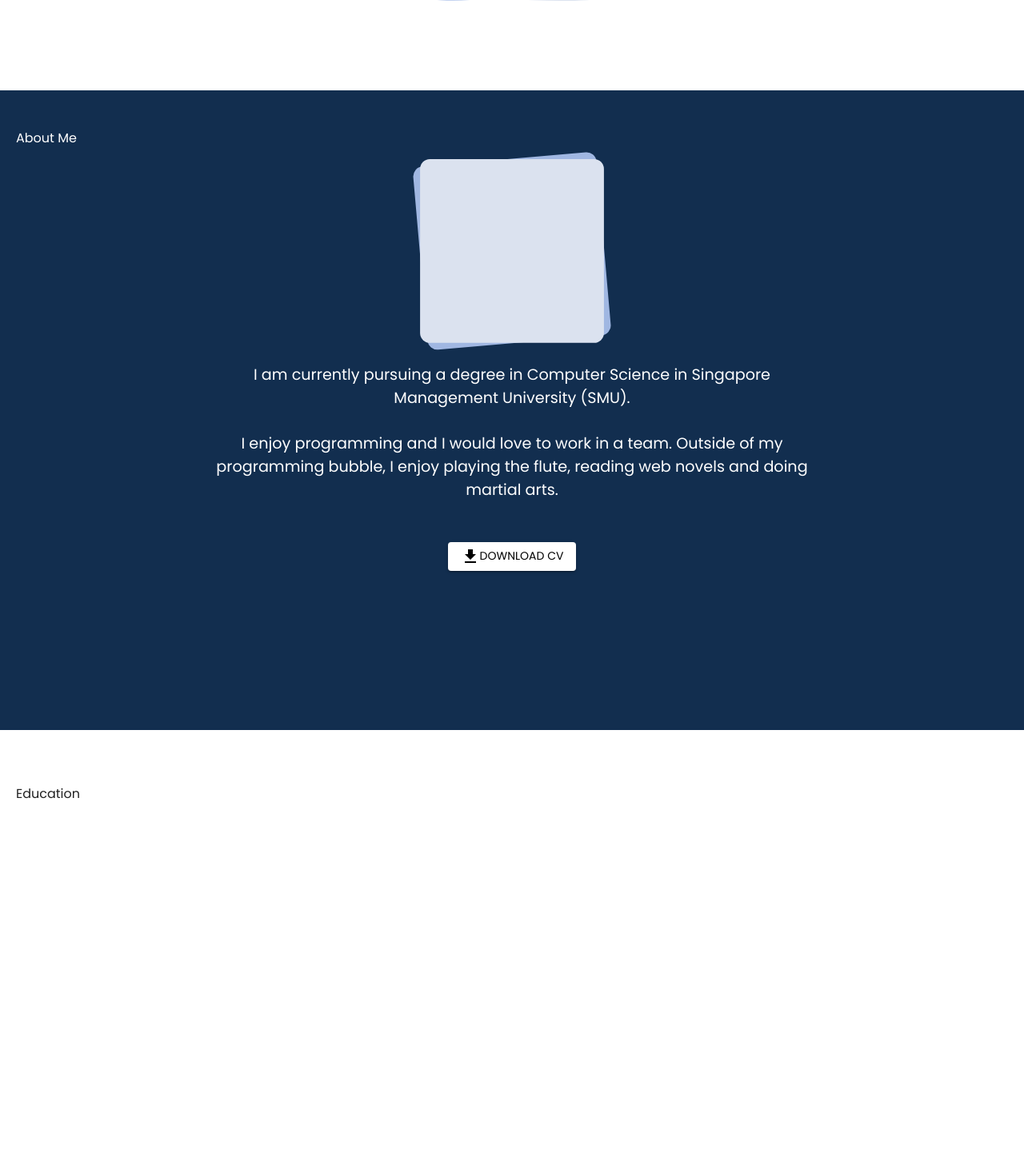
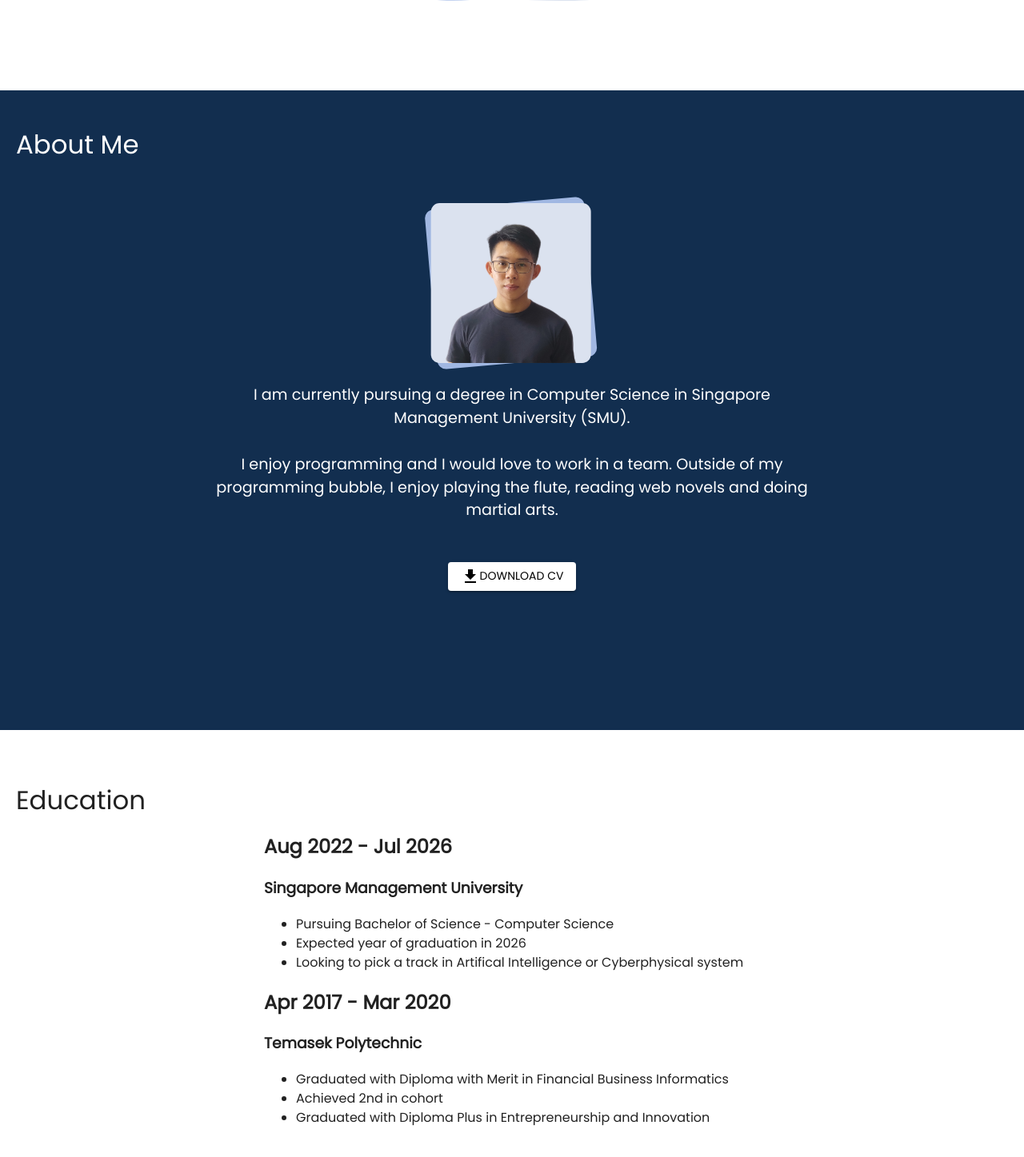
Before and after one commit to ang-rui-yan/portfolio-website, a React (Create React App) app: page / in a window 1280 px wide. Shown: the part 679-2126 px from the top of the page at 80% size. Built offline with nearby package versions, Linux system fonts and the light colour scheme.

Commit message:
Fixed image and added education content

```diff
--- a/src/Components/AboutMeSection.js
+++ b/src/Components/AboutMeSection.js
@@ -1,6 +1,7 @@
 import { Button, styled, Typography, useMediaQuery } from '@mui/material';
 import DownloadIcon from '@mui/icons-material/Download';
 import React from 'react';
+import standingImage from '../assets/images/standing.png';
 
 function AboutMeSection() {
 	const CustomBodyText = styled('div')(({ theme }) => ({
@@ -30,7 +31,12 @@ function AboutMeSection() {
 					color: 'white',
 				}}
 			>
-				<Typography>About Me</Typography>
+				<Typography
+					variant="h4"
+					component="div"
+				>
+					About Me
+				</Typography>
 
 				<div
 					style={{
@@ -42,28 +48,52 @@ function AboutMeSection() {
 						style={{ marginTop: 5, marginBottom: 10 }}
 						width={breakpoints.isXs || breakpoints.isSm ? '55%' : '20%'}
 						height="70%"
-						viewBox="0 0 161 161"
+						viewBox="0 0 185 192"
 						fill="none"
-						xmlns="http://www.w3.org/2000/svg"
 					>
 						<rect
-							x="-0.308594"
-							y="12.5919"
+							x="10.6914"
+							y="42.5919"
 							width="149.194"
 							height="149.194"
 							rx="8"
-							transform="rotate(-5 -0.308594 12.5919)"
+							transform="rotate(-5 10.6914 42.5919)"
 							fill="#A0B7E2"
 						/>
 						<rect
-							x="5.9082"
-							y="5.80646"
+							x="16.9082"
+							y="35.8065"
 							width="149.194"
 							height="149.194"
 							rx="8"
 							fill="#DBE2EF"
 						/>
+						<rect
+							width="185"
+							height="185"
+							fill="url(#pattern0)"
+						/>
+						<defs>
+							<pattern
+								id="pattern0"
+								patternContentUnits="objectBoundingBox"
+								width="1"
+								height="1"
+							>
+								<use
+									href="#selfImage"
+									transform="translate(0 -0.166282) scale(0.00230947)"
+								/>
+							</pattern>
+							<image
+								id="selfImage"
+								width="433"
+								height="870"
+								href={standingImage}
+							/>
+						</defs>
 					</svg>
+
 					<CustomBodyText>
 						I am currently pursuing a degree in Computer Science in Singapore Management
 						University (SMU).
--- a/src/Components/EducationSection.js
+++ b/src/Components/EducationSection.js
@@ -1,16 +1,64 @@
-import { Typography } from "@mui/material";
-import React from "react";
+import { Typography } from '@mui/material';
+import React from 'react';
+
+function TimelineComponent({ timeline, university, content }) {
+	return (
+		<div>
+			<h2>{timeline}</h2>
+			<h3>{university}</h3>
+			<ul>
+				{content.map((detail) => (
+					<li>{detail}</li>
+				))}
+			</ul>
+		</div>
+	);
+}
 
 function EducationSection() {
+	const data = [
+		{
+			timeline: 'Aug 2022 - Jul 2026',
+			university: 'Singapore Management University',
+			content: [
+				'Pursuing Bachelor of Science - Computer Science',
+				'Expected year of graduation in 2026',
+				'Looking to pick a track in Artifical Intelligence or Cyberphysical system',
+			],
+		},
+		{
+			timeline: 'Apr 2017 - Mar 2020',
+			university: 'Temasek Polytechnic',
+			content: [
+				'Graduated with Diploma with Merit in Financial Business Informatics',
+				'Achieved 2nd in cohort',
+				'Graduated with Diploma Plus in Entrepreneurship and Innovation',
+			],
+		},
+	];
 	return (
 		<>
 			<div
 				style={{
-					padding: "20px",
-					paddingTop: "60px",
+					padding: '20px',
+					paddingTop: '60px',
 				}}
 			>
-				<Typography>Education</Typography>
+				<Typography
+					variant="h4"
+					component="div"
+				>
+					Education
+				</Typography>
+				<div style={{ margin: 'auto', width: '50%' }}>
+					{data.map((point) => (
+						<TimelineComponent
+							timeline={point.timeline}
+							university={point.university}
+							content={point.content}
+						/>
+					))}
+				</div>
 			</div>
 		</>
 	);
```
